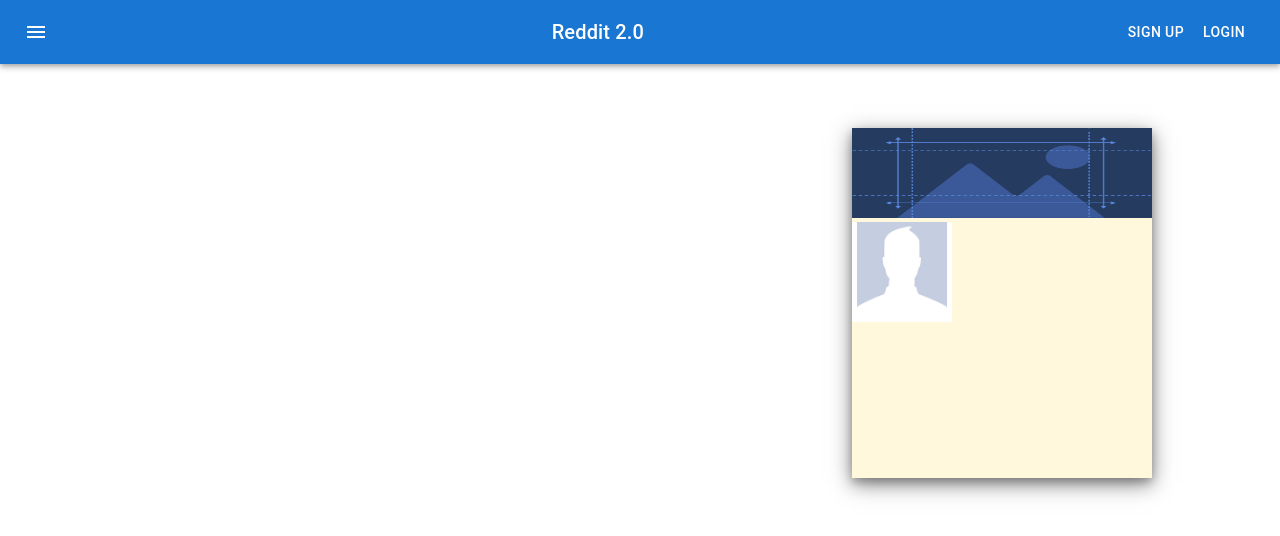
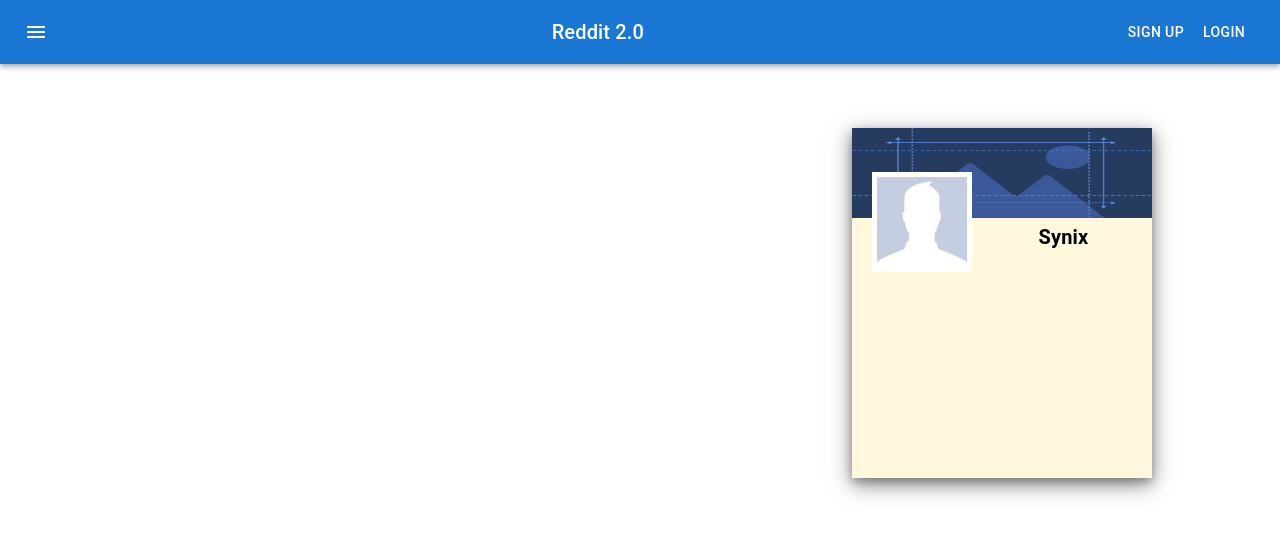
Before and after one commit to CvetkovskiIvor/prog-inz-projekt, a React (Create React App) app in the folder social-front/: page / in a window 1280 px wide. Shown: the top 536 px of the page. Built offline with nearby package versions, Linux system fonts and the light colour scheme.

Commit message:
dodan overlap slika i username

```diff
--- a/social-front/src/components/Profile/Profile.js
+++ b/social-front/src/components/Profile/Profile.js
@@ -3,6 +3,8 @@ import Box from '@mui/material/Box';
 import './index.css';
 import CoverPhoto from '../../Images/profile-cover.png';
 import ProfilePhoto from '../../Images/profile-image.png';
+import { Typography } from '@mui/material';
+import { Container } from '@mui/material';
 
 export default function Profile() {
 
@@ -13,6 +15,9 @@ export default function Profile() {
           <Box className='profile-image-container'>
             <img className='profile-image-photo' src={ProfilePhoto} alt=''></img>
           </Box>
+          <Typography className='profile-username' fontWeight={'bold'} fontSize={20}>
+            Synix
+          </Typography>
         </Box>
       </div>
   );
--- a/social-front/src/components/Profile/index.css
+++ b/social-front/src/components/Profile/index.css
@@ -1,3 +1,9 @@
+/*body{
+  text-align: unset;
+}*/
+.profile{
+  text-align: unset;
+}
 .profile-container {
   width: 300px;
   height: 350px;
@@ -8,9 +14,15 @@
   box-shadow: 0 4px 8px 0 rgba(0, 0, 0, 0.2), 0 6px 20px 0 rgba(0, 0, 0, 0.50);
 }
 .profile-image-container {
+  position: relative;
   width: 100px;
   height: 100px;
   background-color: white;
+  top: -50px;
+  left: 20px;
+  float: left;
+  margin-right: 23px;
+  text-align: center;
 }
 .profile-cover-photo {
   width: 100%;
@@ -18,7 +30,11 @@
   z-index: 1;
 }
 .profile-image-photo {
-  z-index: 2;
   width: 90px;
   height: 90px;
+  margin-top: 5px;
 }
+/*.profile-username {
+  font-weight: bold;
+  font-size: 20px;
+}*/
```
